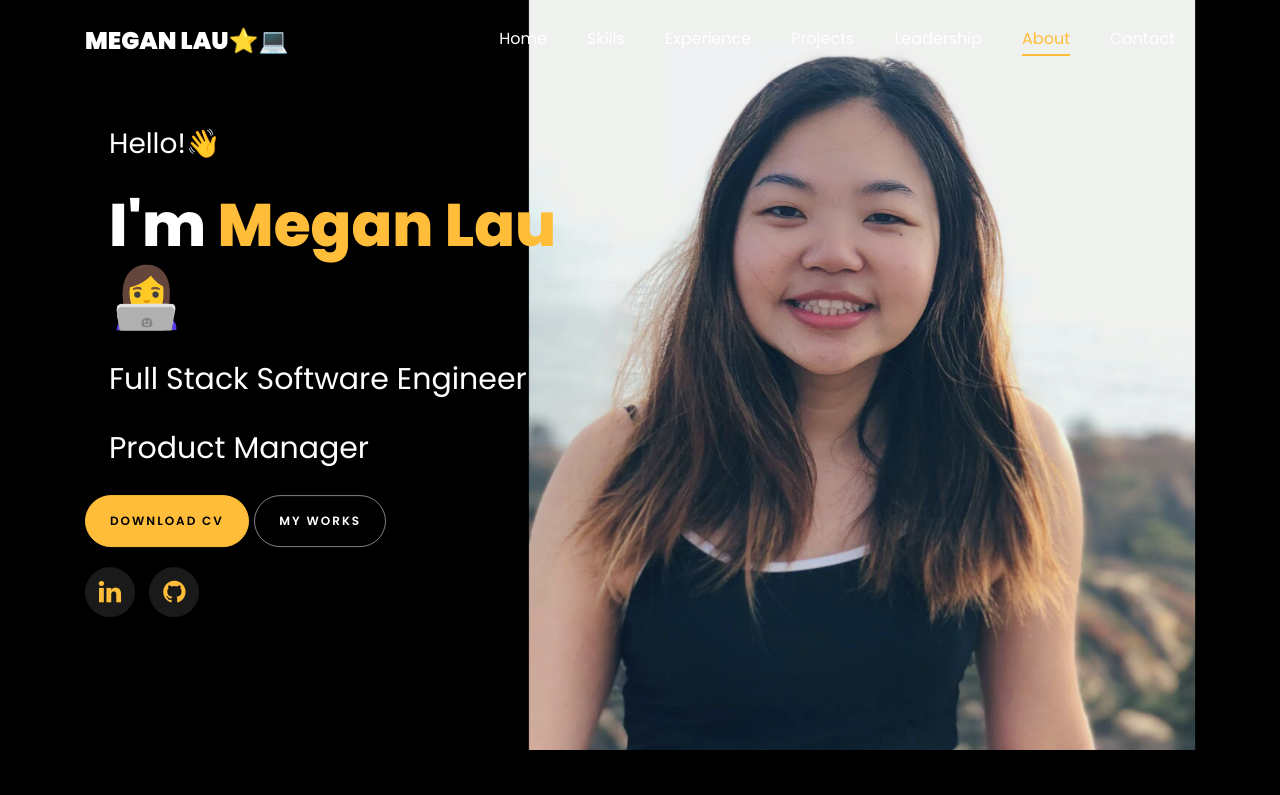
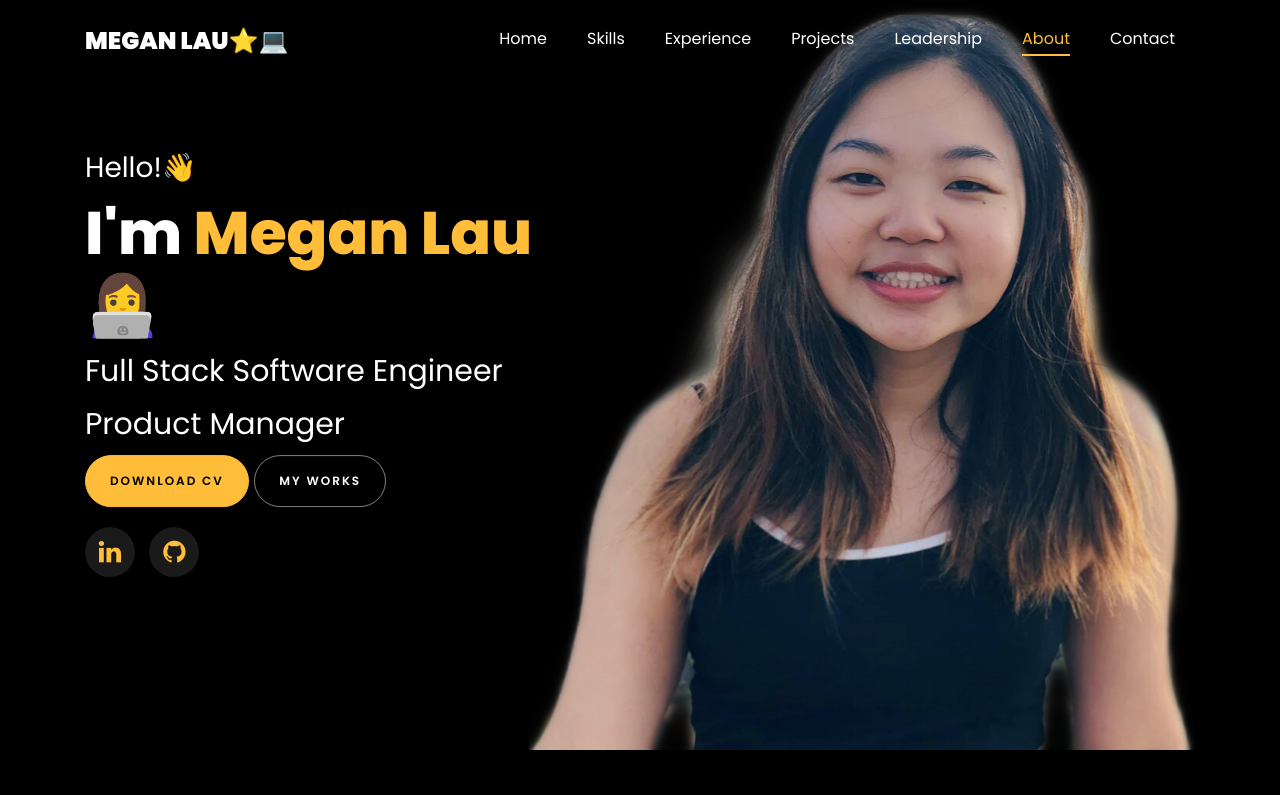
Before and after one commit to meganmelau/meganlauresume.github.io, a plain HTML site: page index.html in a window 1280 px wide. Shown: the top 795 px of the page. Drawn offline with Linux system fonts and the light colour scheme; files whose address does not match are found by name.

Commit message:
added favicon

```diff
--- a/index.html
+++ b/index.html
@@ -1,7 +1,8 @@
 <!DOCTYPE html>
 <html lang="en">
 <head>
-	<title>Clark - Free Bootstrap 4 Template by Colorlib</title>
+	<title>Megan Lau Resume</title>
+	<link rel="icon" href="images/favicon.png">
 	<meta charset="utf-8">
 	<meta name="viewport" content="width=device-width, initial-scale=1, shrink-to-fit=no">
 
@@ -52,15 +53,15 @@
 				<div class="overlay"></div>
 				<div class="container">
 					<div class="row d-md-flex no-gutters slider-text align-items-end justify-content-end" data-scrollax-parent="true">
-						<div class="one-third js-fullheight order-md-last img" style="background-image:url(images/megan4.JPG);">
+						<div class="one-third js-fullheight order-md-last img" style="background-image:url(images/clear.PNG);">
 							<div class="overlay"></div>
 						</div>
 						<div class="one-forth d-flex  align-items-center ftco-animate" data-scrollax=" properties: { translateY: '70%' }">
 							<div class="text">
-								<h3 class="mb-4 mt-3">Hello!👋</h3>
-								<h1 class="mb-4 mt-3">I'm <span>Megan Lau👩‍💻</span></h1>
-								<h2 class="mb-4">Full Stack Software Engineer</h2>
-								<h2 class="mb-4">Product Manager</h2>
+								<h3>Hello!👋</h3>
+								<h1>I'm <span>Megan Lau👩‍💻</span></h1>
+								<h2>Full Stack Software Engineer</h2>
+								<h2>Product Manager</h2>
 								<p><a href="images/Megan_Lau_Resume_2020.pdf" class="btn btn-primary py-3 px-4">Download CV</a>
 									<a href="#resume-section" class="btn btn-white btn-outline-white py-3 px-4">My works</a></p>
 									<div class="row justify-content-center mt-5">
```
Also changed, not shown: images/clear.PNG (added), images/favicon.png (added), 1 other file.
